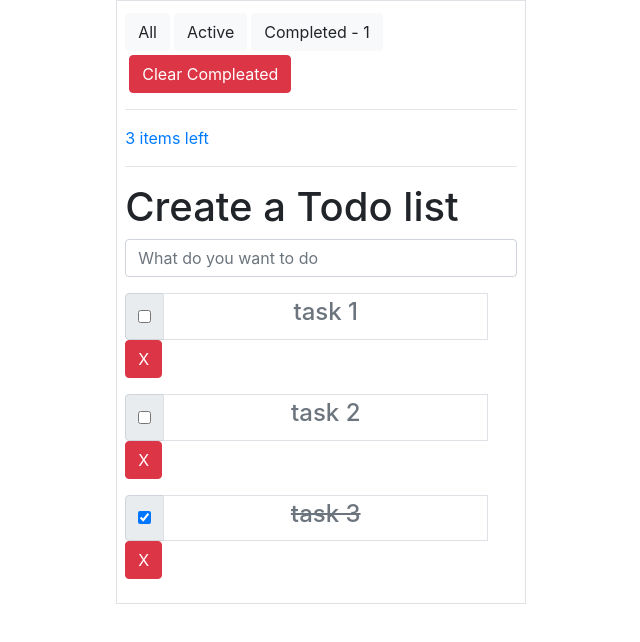
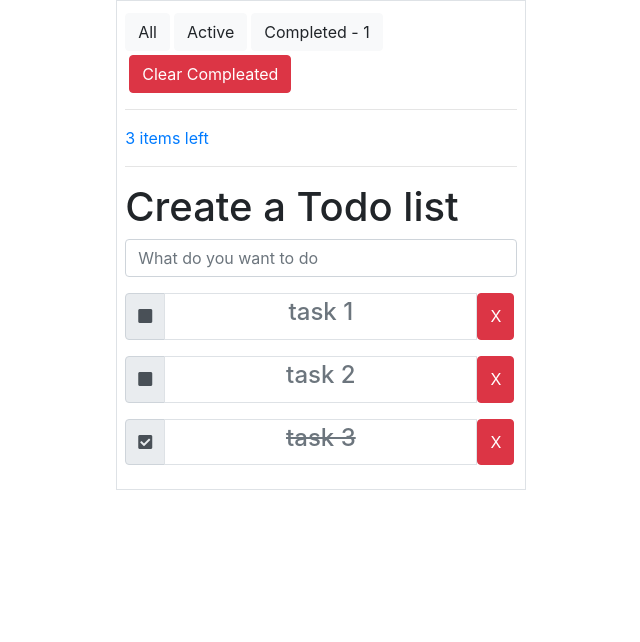
Before and after one commit to Smbat141/vue-js, a Vue app: page / in a window 1280 px wide. Shown: the top 642 px of the page, without its empty margins (319-959 px from the left). Built offline with nearby package versions, Linux system fonts and the light colour scheme.

Commit message:
ToDo version 1.0

```diff
--- a/public/index.html
+++ b/public/index.html
@@ -8,6 +8,7 @@
     <link rel="stylesheet" href="https://stackpath.bootstrapcdn.com/bootstrap/4.3.1/css/bootstrap.min.css"
           integrity="sha384-ggOyR0iXCbMQv3Xipma34MD+dH/1fQ784/j6cY/iJTQUOhcWr7x9JvoRxT2MZw1T" crossorigin="anonymous">
     <link href="//maxcdn.bootstrapcdn.com/font-awesome/4.1.0/css/font-awesome.min.css" rel="stylesheet">
+    <link rel="stylesheet" href="https://use.fontawesome.com/releases/v5.8.1/css/all.css" integrity="sha384-50oBUHEmvpQ+1lW4y57PTFmhCaXp0ML5d60M1M7uH2+nqUivzIebhndOJK28anvf" crossorigin="anonymous">
     <title>vue-project</title>
 </head>
 <body>
--- a/src/conponents/Post.vue
+++ b/src/conponents/Post.vue
@@ -2,7 +2,8 @@
     <div class="input-group mb-3">
         <div class="input-group-prepend">
             <div class="input-group-text">
-                <input type="checkbox" v-model="data.checked" @change="completed">
+                <!--<input type="checkbox"  v-model="data.checked" class="c">-->
+                <span v-bind:class="[data.checked ? checkedClass : squareClass]" @click="data.checked = !data.checked"></span>
             </div>
         </div>
         <span class="border text-center p-1 text-secondary" @dblclick="data.edit = true" v-show="data.edit == false">
@@ -20,7 +21,8 @@
         name: "Post",
         data() {
             return {
-
+                checkedClass:'fa fa-check-square',
+                squareClass:'fa fa-square'
             }
         },
         props: ['data', 'index'],
@@ -28,20 +30,27 @@
             deletePost() {
                 this.$emit('deletePost', this.index,this.data.title)
             },
-        }
+
+        },
+
     }
 </script>
 
 <style scoped>
     span {
-        width: 83%;
+        width: 80%;
     }
 
     .editInput {
-        width: 83%;
+        width: 80%;
     }
 
     .del {
         text-decoration: line-through;
     }
+
+    test{
+        background-color: aqua;
+    }
+
 </style>
```
